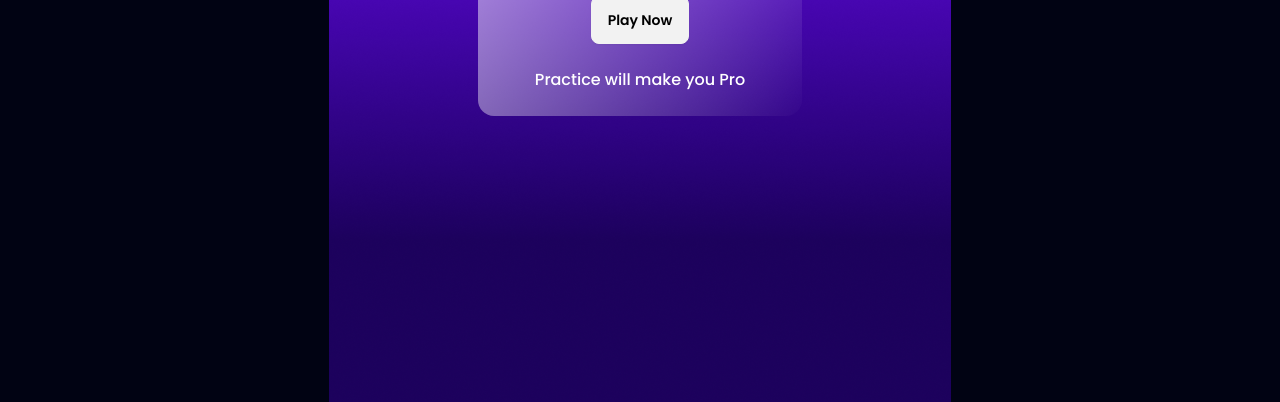
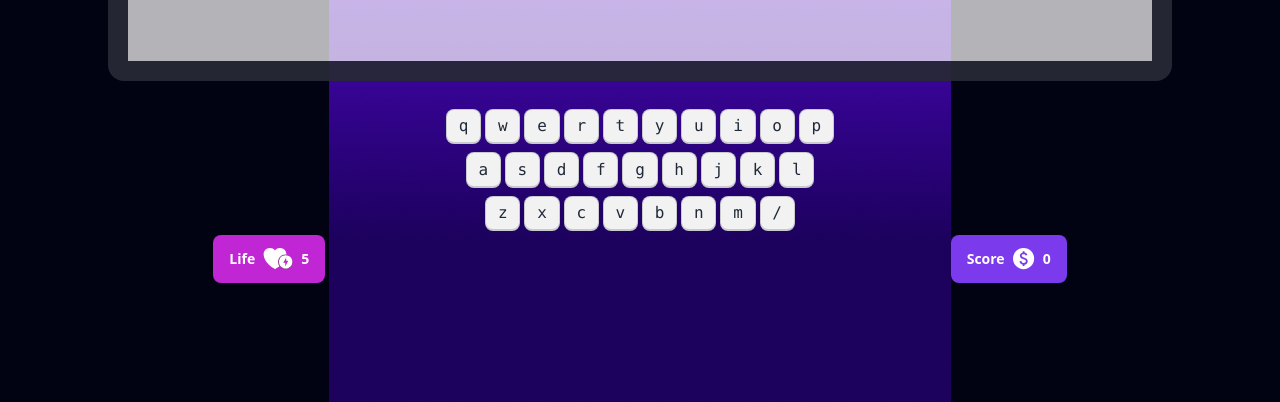
Before and after one commit to Sakib928/alphabet-clash-pro, a plain HTML site: page index.html in a window 1280 px wide. Shown: the part 398-800 px from the top of the page. Drawn offline with nearby package versions, Linux system fonts and the light colour scheme.

```diff
--- a/index.html
+++ b/index.html
@@ -12,15 +12,16 @@
 
 <body>
     <!-- overall container -->
-    <div class="bg-[#010313] min-h-screen bg-[url('images/background.png')] bg-no-repeat bg-center ">
+    <div class="bg-[#010313] min-h-screen bg-[url('images/background.png')] bg-no-repeat bg-center">
         <!-- landing page -->
-        <section class="flex flex-col items-center justify-center min-h-screen hidden">
+        <section class="flex flex-col items-center justify-center min-h-screen hidden" id="home">
             <h1 class="text-white anton-regular text-9xl">ALPHABET CLASH</h1>
             <p class="text-2xl poppins-medium text-white py-6">Unleash Your Keyboard Kung Fu : Press “Enter” to Play</p>
-            <button class="btn text-black poppins-semibold">Play Now</button>
+            <button onclick="pageSwitch('home', 'playground')" class="btn text-black poppins-semibold">Play
+                Now</button>
         </section>
         <!-- playing page -->
-        <section class="flex flex-col justify-center items-center min-h-screen hidden">
+        <section class="flex flex-col justify-center items-center min-h-screen " id="playground">
             <!-- artboard container -->
             <div class="border-[20px] bg-[#ffffffb3] rounded-2xl border-[#010313cc] mb-6">
                 <div class="artboard artboard-horizontal phone-6">
@@ -28,55 +29,57 @@
                         keyboard while
                         playing...
                     </p>
-                    <p class="flex justify-center items-center h-full text-[120px] poppins-medium text-black">Y</p>
+                    <p class="flex justify-center items-center h-full text-[120px] poppins-medium text-black"
+                        id="console">Y</p>
                 </div>
             </div>
             <!-- keyboard -->
             <div class="flex justify-center gap-1 my-1 w-full">
-                <kbd class="kbd">q</kbd>
-                <kbd class="kbd">w</kbd>
-                <kbd class="kbd">e</kbd>
-                <kbd class="kbd">r</kbd>
-                <kbd class="kbd">t</kbd>
-                <kbd class="kbd">y</kbd>
-                <kbd class="kbd">u</kbd>
-                <kbd class="kbd">i</kbd>
-                <kbd class="kbd">o</kbd>
-                <kbd class="kbd">p</kbd>
+                <kbd id="q" class="kbd">q</kbd>
+                <kbd id="w" class="kbd">w</kbd>
+                <kbd id="e" class="kbd">e</kbd>
+                <kbd id="r" class="kbd">r</kbd>
+                <kbd id="t" class="kbd">t</kbd>
+                <kbd id="y" class="kbd">y</kbd>
+                <kbd id="u" class="kbd">u</kbd>
+                <kbd id="i" class="kbd">i</kbd>
+                <kbd id="o" class="kbd">o</kbd>
+                <kbd id="p" class="kbd">p</kbd>
             </div>
             <div class="flex justify-center gap-1 my-1 w-full">
-                <kbd class="kbd">a</kbd>
-                <kbd class="kbd">s</kbd>
-                <kbd class="kbd">d</kbd>
-                <kbd class="kbd">f</kbd>
-                <kbd class="kbd">g</kbd>
-                <kbd class="kbd">h</kbd>
-                <kbd class="kbd">j</kbd>
-                <kbd class="kbd">k</kbd>
-                <kbd class="kbd">l</kbd>
+                <kbd id="a" class="kbd">a</kbd>
+                <kbd id="s" class="kbd">s</kbd>
+                <kbd id="d" class="kbd">d</kbd>
+                <kbd id="f" class="kbd">f</kbd>
+                <kbd id="g" class="kbd">g</kbd>
+                <kbd id="h" class="kbd">h</kbd>
+                <kbd id="j" class="kbd">j</kbd>
+                <kbd id="k" class="kbd">k</kbd>
+                <kbd id="l" class="kbd">l</kbd>
             </div>
             <div class="flex justify-center gap-1 my-1 w-full">
-                <kbd class="kbd">z</kbd>
-                <kbd class="kbd">x</kbd>
-                <kbd class="kbd">c</kbd>
-                <kbd class="kbd">v</kbd>
-                <kbd class="kbd">b</kbd>
-                <kbd class="kbd">n</kbd>
-                <kbd class="kbd">m</kbd>
-                <kbd class="kbd">/</kbd>
+                <kbd id="z" class="kbd">z</kbd>
+                <kbd id="x" class="kbd">x</kbd>
+                <kbd id="c" class="kbd">c</kbd>
+                <kbd id="v" class="kbd">v</kbd>
+                <kbd id="b" class="kbd">b</kbd>
+                <kbd id="n" class="kbd">n</kbd>
+                <kbd id="m" class="kbd">m</kbd>
+                <kbd id="/" class="kbd">/</kbd>
             </div>
             <div class="flex justify-between w-2/3">
-                <button class="btn bg-fuchsia-600 border-none text-white">Life <img src="images/heart.svg"
-                        alt=""><span>1</span></button>
+                <button class="btn bg-fuchsia-600 border-none text-white">Life <img src="images/heart.svg" alt=""><span
+                        id="life">5</span></button>
                 <button class="btn bg-violet-600 border-none text-white">Score<img src="images/monetization_on.svg"
-                        alt=""><span>1</span></button>
+                        alt=""><span id="scoreBoard">0</span></button>
             </div>
         </section>
         <!-- score page -->
-        <div class="flex justify-center items-center min-h-screen">
+        <div class="flex justify-center items-center min-h-screen hidden" id="play-again">
             <div class="text-center text-white score-bg rounded-2xl p-6">
-                <h1 class="poppins-bold text-6xl">Score : <span class="poppins-medium">14</span></h1>
-                <button class="btn text-black poppins-semibold my-6">Play Now</button>
+                <h1 class="poppins-bold text-6xl">Score : <span class="poppins-medium" id="finalScore">14</span></h1>
+                <button onclick="pageSwitch('play-again', 'playground')"
+                    class="btn text-black poppins-semibold my-6">Play Again</button>
                 <p class="poppins-medium">Practice will make you Pro</p>
             </div>
         </div>
--- a/scripts/alpha-clash.js
+++ b/scripts/alpha-clash.js
@@ -0,0 +1,36 @@
+function pageHide(pageName) {
+    let x = document.getElementById(pageName).classList;
+    x.add('hidden');
+}
+function pageShow(pageName) {
+    let x = document.getElementById(pageName).classList;
+    x.remove('hidden');
+}
+function pageSwitch(page1, page2) {
+    pageHide(page1);
+    pageShow(page2);
+}
+function charGenerator() {
+    let alphabets = 'abcdefghijklmnopqrstuvwxyz';
+    let randomNum = Math.floor(Math.random() * 26 + 0);
+    let display = document.getElementById('console');
+    display.innerText = alphabets[randomNum];
+}
+function putScore(id, value) {
+    let scorePlace = document.getElementById(id);
+    scorePlace.innerText = value;
+}
+let score = 0, lives = 5, valid = 'y';
+window.addEventListener('keydown', function (event) {
+    let pressedKey = event.key;
+    valid = document.getElementById('console').innerText;
+    charGenerator();
+    let button = this.document.getElementById(pressedKey);
+    button.style.background = "orange";
+}
+)
+window.addEventListener('keyup', function () {
+    let button = this.document.getElementById(pressedKey);
+    button.style.background = "";
+}
+)
```
